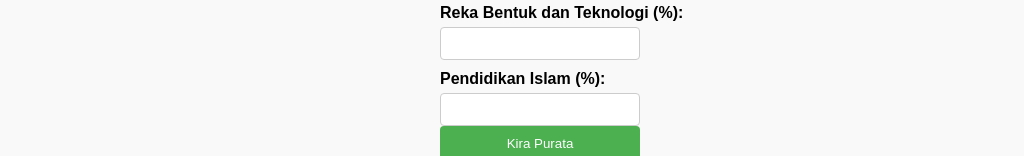
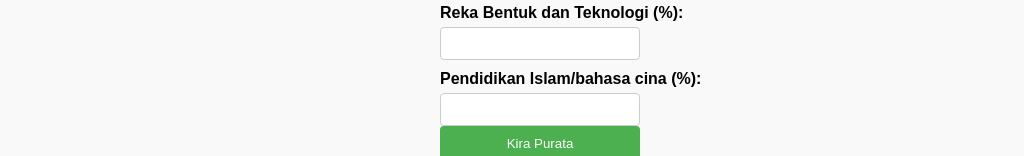
Before and after one commit to Parisfa/puratagpi, a plain HTML site: page index.html in a window 1280 px wide. Shown: the part 506-662 px from the top of the page, without its empty margins (0-1024 px from the left). Drawn offline with Linux system fonts and the light colour scheme.

Commit message:
Update index.html

```diff
--- a/index.html
+++ b/index.html
@@ -49,7 +49,7 @@
         <label for="reka_bentuk">Reka Bentuk dan Teknologi (%):</label>
         <input type="number" id="reka_bentuk" min="0" max="100" required>
 
-        <label for="pendidikan_islam">Pendidikan Islam (%):</label>
+        <label for="pendidikan_islam">Pendidikan Islam/bahasa cina (%):</label>
         <input type="number" id="pendidikan_islam" min="0" max="100" required>
 
         <button type="button" onclick="kiraPurata()">Kira Purata</button>
@@ -167,4 +167,5 @@
         }
     </script>
 </body>
+
 </html>
```
